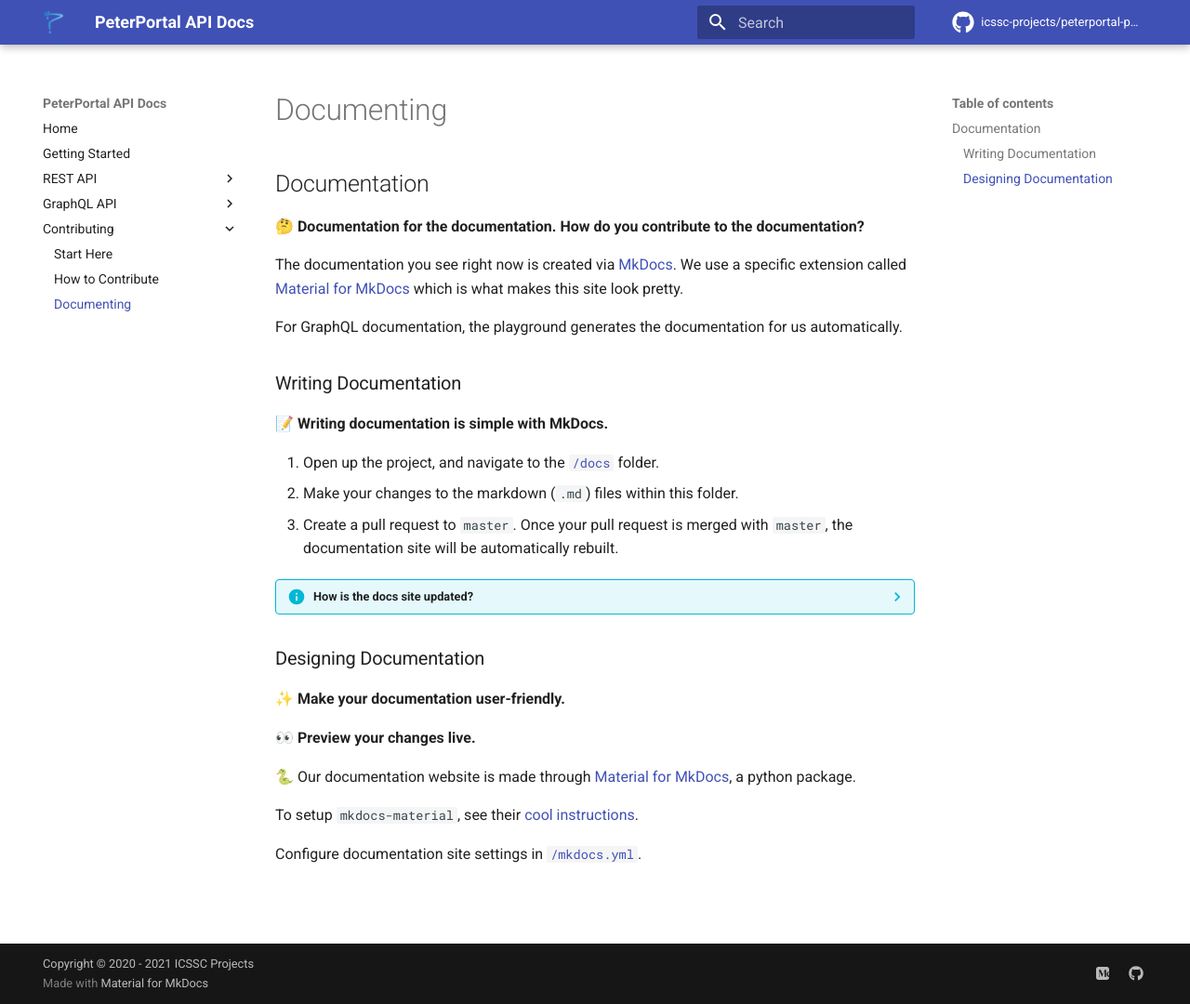
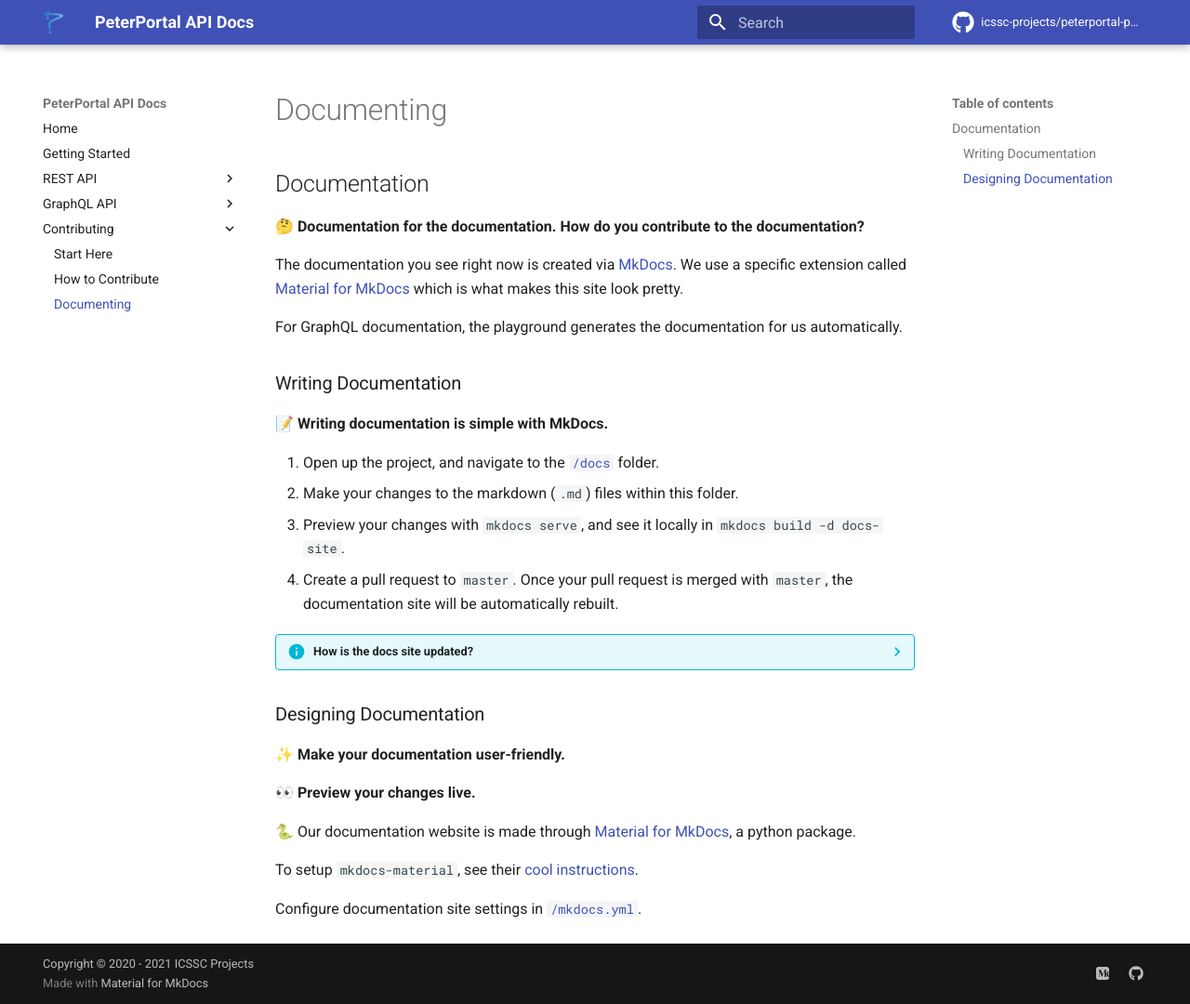
Before and after one commit to icssc/peterportal-public-api, an MkDocs documentation site: the page built from docs/Contributing/documenting.md, in a window 1280 px wide and 1080 px high. Shown: the whole window at 93% size. Built offline with MkDocs 1.6.1 and Material for MkDocs 9.7.7, drawn with Linux system fonts in a browser that asks for light colours; comment, search, counter and statistics services are not loaded.

```diff
--- a/docs/Contributing/documenting.md
+++ b/docs/Contributing/documenting.md
@@ -13,10 +13,11 @@
 
 1. Open up the project, and navigate to the [`/docs`](https://github.com/icssc-projects/peterportal-public-api/tree/master/docs) folder.
 2. Make your changes to the markdown (`.md`) files within this folder.
-3. Create a pull request to `master`. Once your pull request is merged with `master`, the documentation site will be automatically rebuilt.
+3. Preview your changes with `mkdocs serve`, and see it locally in `mkdocs build -d docs-site`.
+4. Create a pull request to `master`. Once your pull request is merged with `master`, the documentation site will be automatically rebuilt.
 
 ??? info "How is the docs site updated?"
-    All documentation site files are built within `/docs-site`.
+    All documentation site files are built to `/docs-site`.
 
     The docs are run through a CI pipeline through [CircleCI](https://circleci.com/), that will automatically build the documentation into the `/docs-site` folder. This build is run through a command by the MkDocs python package.
 
```
Also changed, not shown: 1 other file.
